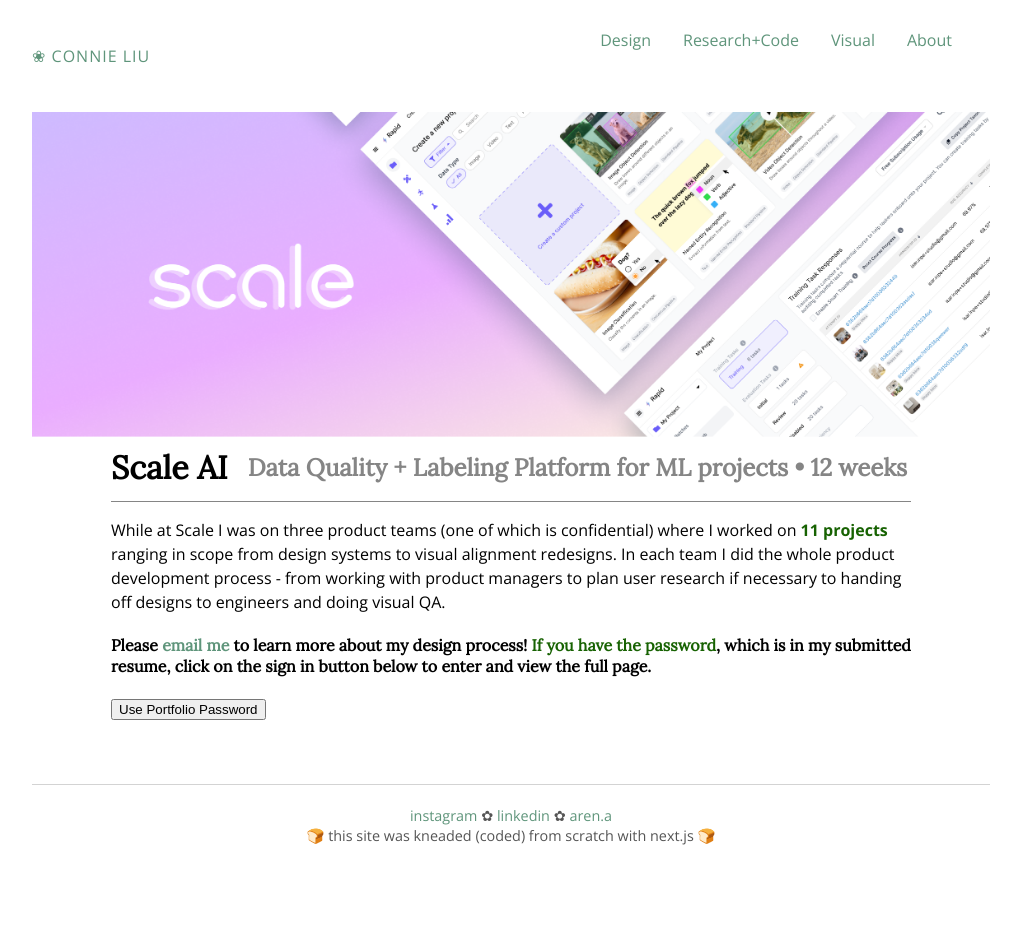
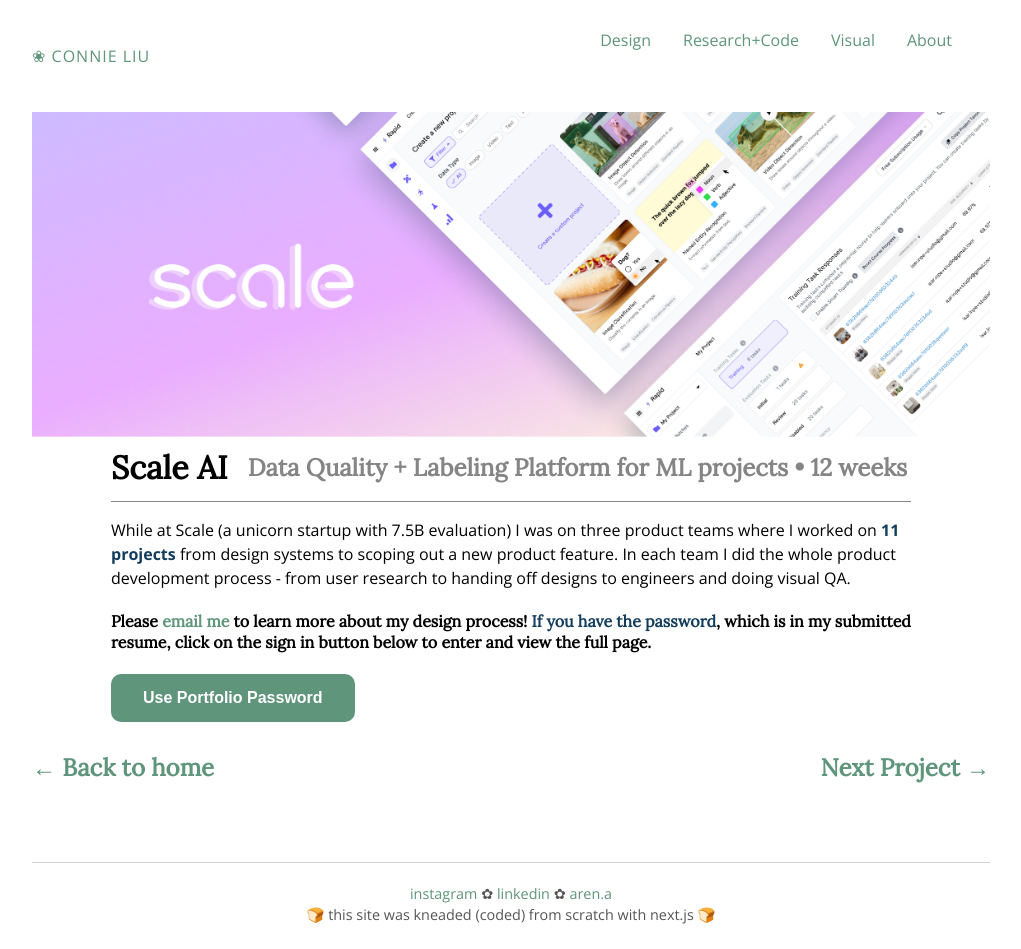
Before and after one commit to connieliu0/connieportfolio, a Next.js app: page /scaleai in a window 1280 px wide. Shown: the whole page, without its empty margins (129-1150 px from the left). Before the commit the page ends 870 px from the top, so only its background shows below. Built offline with nearby package versions, Linux system fonts and the light colour scheme; no server answers.

Commit message:
portfolio update

```diff
--- a/components/layout.module.css
+++ b/components/layout.module.css
@@ -68,6 +68,7 @@
   align-content: center;
   flex-wrap: wrap;
 }
+
 .profile img{
   display: block;
   margin: 2em;
--- a/pages/scaleai.js
+++ b/pages/scaleai.js
@@ -2,6 +2,8 @@
 import { signIn, useSession } from "next-auth/react";
 import Header from "../components/header.js";
 import Layout from "../components/layout";
+import Link from "next/link";
+import utilStyles from "../styles/utils.module.css";
 
 export default function Page() {
   const { data: session, status } = useSession();
@@ -22,19 +24,38 @@
             time={"12 weeks"}
           />
           <Layout>
-            <h2>Below is an overview of my projects.</h2>
-            {/* <iframe
-              style="border: 1px solid rgba(0, 0, 0, 0.1);"
-              width="800"
-              height="450"
-              src="https://www.figma.com/embed?embed_host=share&url=https%3A%2F%2Fwww.figma.com%2Fproto%2Fczej4B70ewj3tUa9nQxRun%2FScale-Case%3Fpage-id%3D3%253A70%26node-id%3D102%253A5784%26viewport%3D-983%252C-208%252C0.29%26scaling%3Dmin-zoom%26starting-point-node-id%3D102%253A5784"
-              allowfullscreen
-            ></iframe> */}
+            <h2>
+              Below is an overview of my projects. (Figma link{" "}
+              <a href="https://www.figma.com/proto/czej4B70ewj3tUa9nQxRun/Scale-Case?page-id=3%3A70&node-id=102%3A5784&viewport=410%2C106%2C0.03&scaling=scale-down&starting-point-node-id=102%3A5784&show-proto-sidebar=1">
+                here
+              </a>
+              )
+            </h2>
+          </Layout>
+          <div className="figma">
+            {
+              <iframe
+                width="1100"
+                height="600"
+                src="https://www.figma.com/embed?embed_host=share&url=https%3A%2F%2Fwww.figma.com%2Fproto%2Fczej4B70ewj3tUa9nQxRun%2FScale-Case%3Fpage-id%3D3%253A70%26node-id%3D102%253A5784%26viewport%3D410%252C106%252C0.03%26scaling%3Dscale-down%26starting-point-node-id%3D102%253A5784%26show-proto-sidebar%3D1"
+                allowfullscreen
+              ></iframe>
+            }
+          </div>
+          <Layout>
             <h2>
               Please <a href="mailto:cl2264@cornell.edu">email me</a> if you
-              would like to see my process for all my other projects.
+              would like to see my process (what I show for portfolio review).
             </h2>
           </Layout>
+          <div className={utilStyles.galleryrow}>
+            <Link href="/">
+              <h2>← Back to home</h2>
+            </Link>
+            <Link href="/buzzfeed">
+              <h2>Next Project →</h2>
+            </Link>
+          </div>
         </>
       ) : (
         <p>
@@ -47,13 +68,11 @@
           />
           <Layout>
             <p>
-              While at Scale I was on three product teams (one of which is
-              confidential) where I worked on <strong>11 projects</strong>{" "}
-              ranging in scope from design systems to visual alignment
-              redesigns. In each team I did the whole product development
-              process - from working with product managers to plan user research
-              if necessary to handing off designs to engineers and doing visual
-              QA.
+              While at Scale (a unicorn startup with 7.5B evaluation) I was on
+              three product teams where I worked on <strong>11 projects</strong>{" "}
+              from design systems to scoping out a new product feature. In each
+              team I did the whole product development process - from user
+              research to handing off designs to engineers and doing visual QA.
             </p>
             <h4>
               Please <a href="mailto:cl2264@cornell.edu">email me</a> to learn
@@ -64,6 +83,14 @@
             </h4>
             <button onClick={signIn}>Use Portfolio Password</button>
           </Layout>
+          <div className={utilStyles.galleryrow}>
+            <Link href="/">
+              <h2>← Back to home</h2>
+            </Link>
+            <Link href="/buzzfeed">
+              <h2>Next Project →</h2>
+            </Link>
+          </div>
         </p>
       )}
     </>
--- a/styles/global.css
+++ b/styles/global.css
@@ -48,7 +48,7 @@
 }
 strong{
   font-weight:700;
-  color: rgb(23, 98, 2);
+  color: rgb(18, 61, 92);
 }
 em{
   color: #858585;
@@ -71,6 +71,33 @@
   max-width: 800px;
   margin: auto;
 }
+button {
+  background-color: #5F957B; /* Green */
+  border: none;
+  color: white;
+  padding: 15px 32px;
+  text-align: center;
+  text-decoration: none;
+  display: inline-block;
+  font-size: 16px;
+  border-radius: 10px;
+  font-weight:600
+}
+.figma{
+  max-width:1100px;
+}
+button:hover{
+  background-color: #20553b; /* Green */
+  border: none;
+  color: white;
+  padding: 15px 32px;
+  text-align: center;
+  text-decoration: none;
+  display: inline-block;
+  font-size: 16px;
+  border-radius: 10px;
+  font-weight:600
+}
 @media (max-width: 900px) {
   body{
     width:99vw;
--- a/styles/utils.module.css
+++ b/styles/utils.module.css
@@ -54,7 +54,6 @@
   flex-direction:row;
   align-items: center;
 }
-
 .galleryrow{
   width:100%;
   flex-wrap: wrap;
```
Also changed, not shown: pages/index.js (+8 -1 lines), posts/buzzfeed.md (+1 -1 lines).
